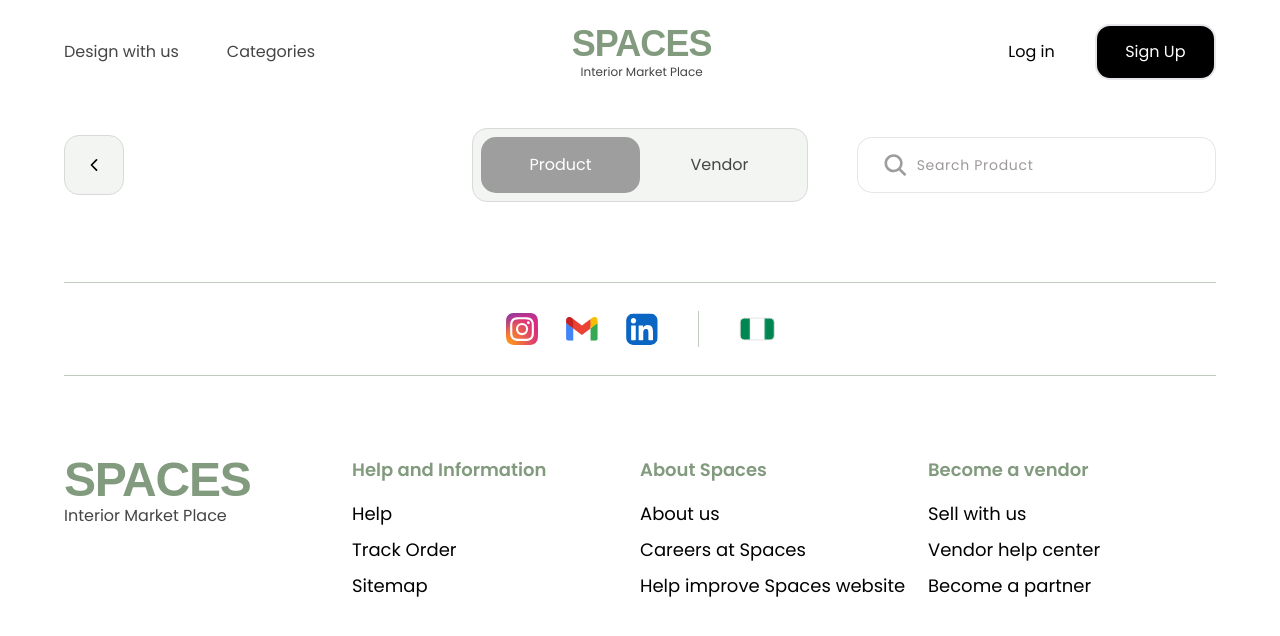
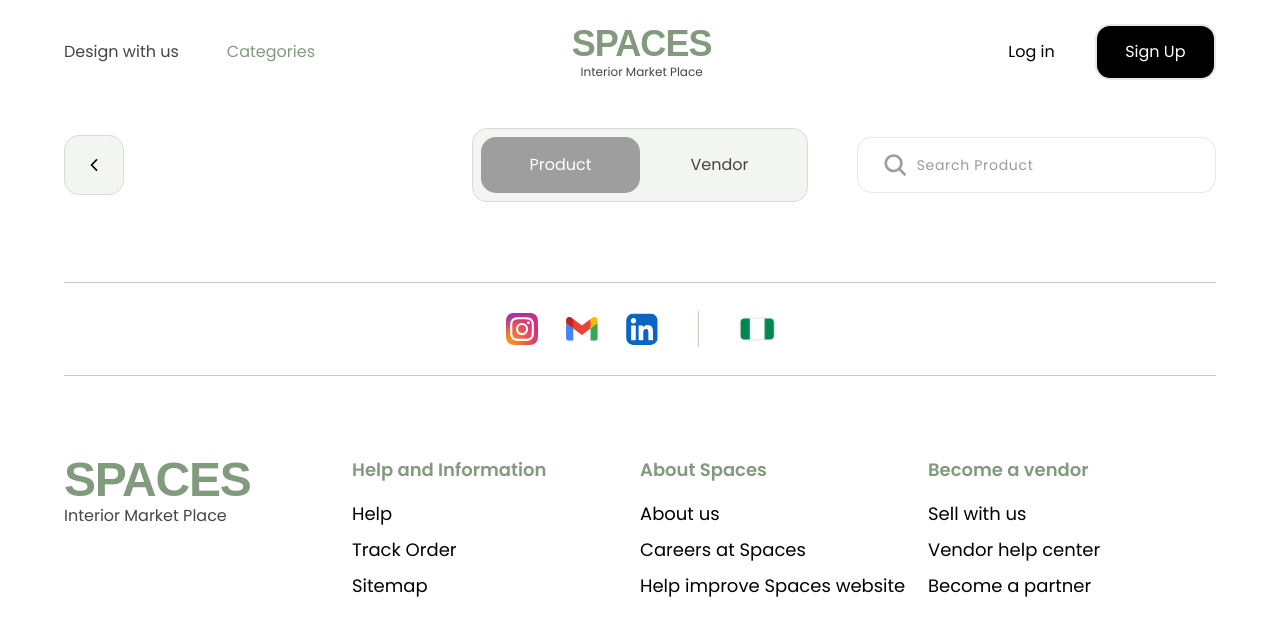
Before and after one commit to jola-blvhk/spaces-interior-marketplace, a Next.js app: page /categories in a window 1280 px wide. Shown: the top 636 px of the page. Built offline with nearby package versions, Linux system fonts and the light colour scheme; grey boxes are pictures that could not be loaded; a web font is replaced by a local one.

Commit message:
categories page

```diff
--- a/src/components/back-button/index.tsx
+++ b/src/components/back-button/index.tsx
@@ -1,9 +1,17 @@
 import React from "react";
 import { IoChevronBackOutline } from "react-icons/io5";
+import { useRouter } from "next/navigation";
 const BackButton = () => {
+  const router = useRouter();
+  const handleBack = () => {
+    router.back();
+  };
   return (
-    <div className=" bg-secondary-green-100/10 border border-[#D9D9D9] rounded-[10px]  md:rounded-[15px] w-fit p-4 md:p-5">
-      <IoChevronBackOutline className="lg:text-lg"/>
+    <div
+      className=" bg-secondary-green-100/10 border border-[#D9D9D9] rounded-[10px] cursor-pointer  md:rounded-[15px] w-fit p-4 md:p-5 hover:bg-secondary-green-100/80 font-bold focus:bg-secondary-green-100/80 focus:text-white  hover:text-white"
+      onClick={handleBack}
+    >
+      <IoChevronBackOutline className="lg:text-lg" />
     </div>
   );
 };
--- a/src/components/header/index.tsx
+++ b/src/components/header/index.tsx
@@ -11,12 +11,17 @@ import Hamburger from "../../assets/icons/hamburger.svg";
 import { useAppDispatch, useAppSelector } from "@/redux";
 import { IoMdClose } from "react-icons/io";
 import { uiActions } from "@/redux/ui-slice";
+import { usePathname } from "next/navigation";
 import Link from "next/link";
 const Header = () => {
   const authState = useAppSelector((state) => state.auth.authState);
   const hamburgerState = useAppSelector((state) => state.ui.hamBurgerState);
   const setHamburgerState = uiActions.setHamburgerState;
   const dispatch = useAppDispatch();
+  const pathName = usePathname();
+
+
+  const isCategoriesPage = pathName === "/categories";
   return (
     <div className="relative z-50">
       <div className="fixed w-full bg-white">
@@ -46,7 +51,11 @@ const Header = () => {
                   Design with us
                 </h2>
                 <Link href="/categories">
-                  <h2 className="  cursor-pointer hover:text-secondary-green-100">
+                  <h2
+                    className={` cursor-pointer text-primary-black-90 hover:text-secondary-green-100 ${
+                      isCategoriesPage && "text-secondary-green-100"
+                    }`}
+                  >
                     Categories
                   </h2>
                 </Link>
@@ -54,12 +63,14 @@ const Header = () => {
             </div>
             {/* logo  */}
             <div className="text-center ml-10 md:mr-20 lg:mr-22">
+              <Link href="/">
                 <h2 className=" font-megrim text-3xl  md:text-4xl  font-bold tracking-tight text-secondary-green-100">
                   SPACES
                 </h2>
                 <p className=" text-[10px] md:text-xs text-primary-black-90">
                   Interior Market Place
                 </p>
+              </Link>
             </div>
 
             {/* mobile profile and cart */}
@@ -130,7 +141,11 @@ const Header = () => {
                   dispatch(setHamburgerState(false));
                 }}
               >
-                <li className="text-primary-black-100 text-sm hover:text-secondary-green-100 hover:cursor-pointer transition ease-in-out delay-150 text-center   py-3">
+                <li
+                  className={`text-primary-black-100 text-sm hover:text-secondary-green-100 hover:cursor-pointer transition ease-in-out delay-150 text-center ${
+                    isCategoriesPage ? "text-secondary-green-100" : ""
+                  }   py-3`}
+                >
                   Categories
                 </li>
               </Link>
```
Lines whose indentation alone changed are shown as unchanged.
